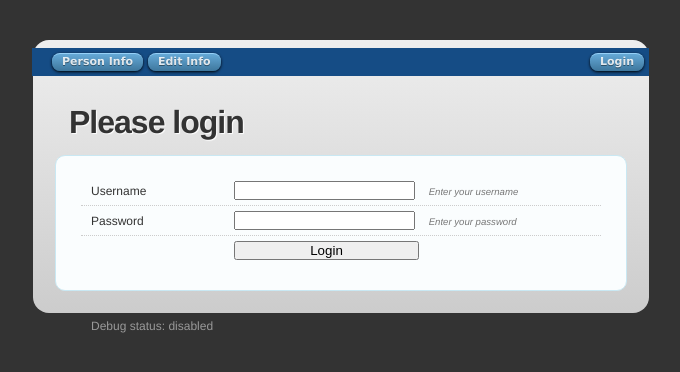
After one commit to crchemist/42test, a Django app: template t42/t42cc/templates/registration/login.html in a window 1280 px wide. The commit adds this page. Shown: the top 372 px of the page, without its empty margins (299-979 px from the left). Run offline with Django 3.2, Linux system fonts and the light colour scheme; the template is opened without the code that fills it, so the values that code supplies are empty, except form fields; tables that the repository leaves empty hold one stand-in row (values such as "Sample post"); form fields are guessed from the names that the template uses.

Commit message:
added login.html template

```diff
--- a/t42/static/css/style.css
+++ b/t42/static/css/style.css
@@ -2,6 +2,9 @@
 	 CSS-Tricks Example
 	 by Chris Coyier
 	 http://css-tricks.com
+
+     Modified
+     by Mykola Kharechko
 */
 
 * { margin: 0; padding: 0; }
@@ -14,7 +17,7 @@ article, aside, figure, footer, header, hgroup, menu, nav, section { display: bl
 a:focus { outline: 0; }
 
 #page-wrap {
-    width: 500px; margin: 40px auto 5px; background: #91c7ff;
+    width: 600px; margin: 40px auto 5px; background: #91c7ff;
     padding: 8px;
     background: -webkit-gradient(linear, left top, left bottom, from(#eee), to(#ccc));
 	background: -moz-linear-gradient(top,  #eee,  #ccc);
@@ -28,7 +31,7 @@ h1 { font: bold 32px Helvetica, Arial, Sans-Serif; letter-spacing: -1px; padding
 p { margin: 0 0 15px 0; }
 
 nav ul {
-    list-style: none; background: #154c85; padding: 5px 20px; width: 478px; position: relative;
+    list-style: none; background: #154c85; padding: 5px 20px; width: 577px; position: relative;
     left: -9px;
 }
 nav ul li { display: inline; }
@@ -67,4 +70,46 @@ nav ul li a:active, nav ul li a.current {
 	top: 1px;
 }
 
+#loging {
+    position: absolute;
+    right: 0;
+    text-align:right;
+}
+
 footer { color: #999; margin: 0 auto; width: 500px; }
+
+form {
+    -moz-border-radius: 10px;
+    -webkit-border-radius: 10px;
+    padding: 20px;
+    background-color: #FAFDFE;
+    border: 1px solid #C9E8F3;
+}
+
+form p {
+    border-bottom: 1px dotted #ccc;
+    margin: 5px;
+    padding-bottom: 5px;
+}
+
+form p span {
+    color: #777777;
+    font-size: 80%;
+    font-style: italic;
+    padding-left: 10px;
+}
+
+form p:last-child {
+    border: none;
+}
+
+input[type="submit"] {
+    margin-left: 153px;
+    width: 185px;
+}
+
+label {
+    width: 130px;
+    display: inline-block;
+    padding: 0 10px;
+}
--- a/t42/t42cc/templates/base.html
+++ b/t42/t42cc/templates/base.html
@@ -12,6 +12,11 @@
           <ul class="group">
             <li><a href="{%url t42cc.views.index%}">Person Info</a></li>
             <li><a href="{%url t42cc.views.edit%}">Edit Info</a></li>
+            {% if user.is_anonymous %}</h1>
+              <li><a href="{% url django.contrib.auth.views.login %}" id="loging">Login</a></li>
+            {% else %}
+              <li><a href="{% url django.contrib.auth.views.logout_then_login %}" id="loging">Logout</a></li>
+            {% endif %}
           </ul>
         </nav>
       </header>
--- /dev/null
+++ b/t42/t42cc/templates/registration/login.html
@@ -0,0 +1,29 @@
+{% extends "base.html" %}
+{% block content %}
+  <h1>Please login</h1>
+  {% if form.errors %}
+    <p>Incorrect username or password. Please try yet one time</p>
+  {% endif %}
+
+  <form method="post" action="{% url django.contrib.auth.views.login %}">
+    {% csrf_token %}
+    <p>
+      {{ form.username.label_tag }}
+      {{ form.username }}
+      <span>Enter your username</span>
+    </p>
+    <p>
+      {{ form.password.label_tag }}
+      {{ form.password }}
+      <span>Enter your password</span>
+    </p>
+    <p>
+      <input type="submit" value="Login" />
+      {% if next %}
+        <input type="hidden" name="next" value="{{ next }}" />
+      {% else %}
+        <input type="hidden" name="next" value="/" />
+      {% endif %}
+    </p>
+  </form>
+{% endblock %}
```
Also changed, not shown: t42/urls.py (+5 -6 lines).
